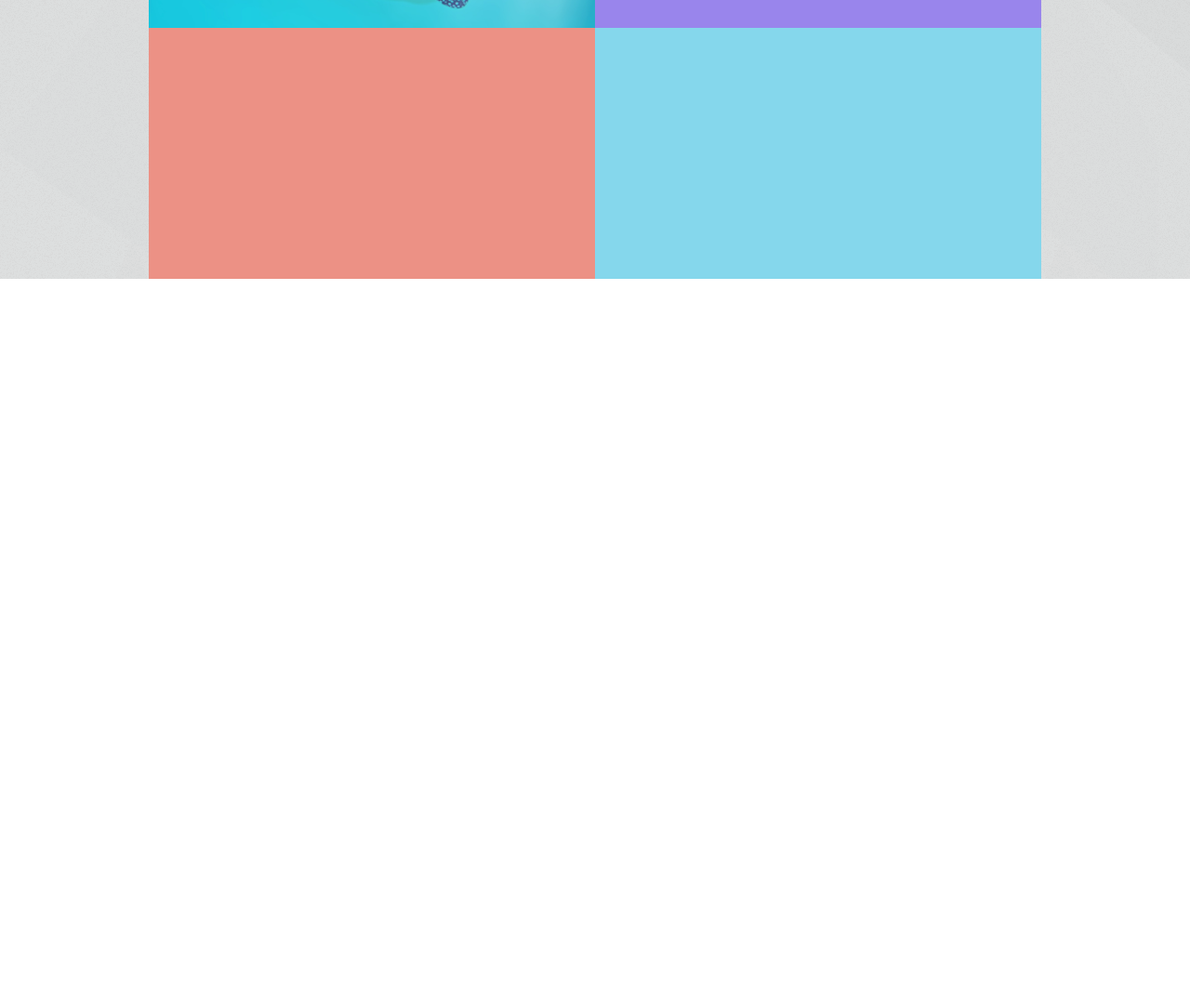
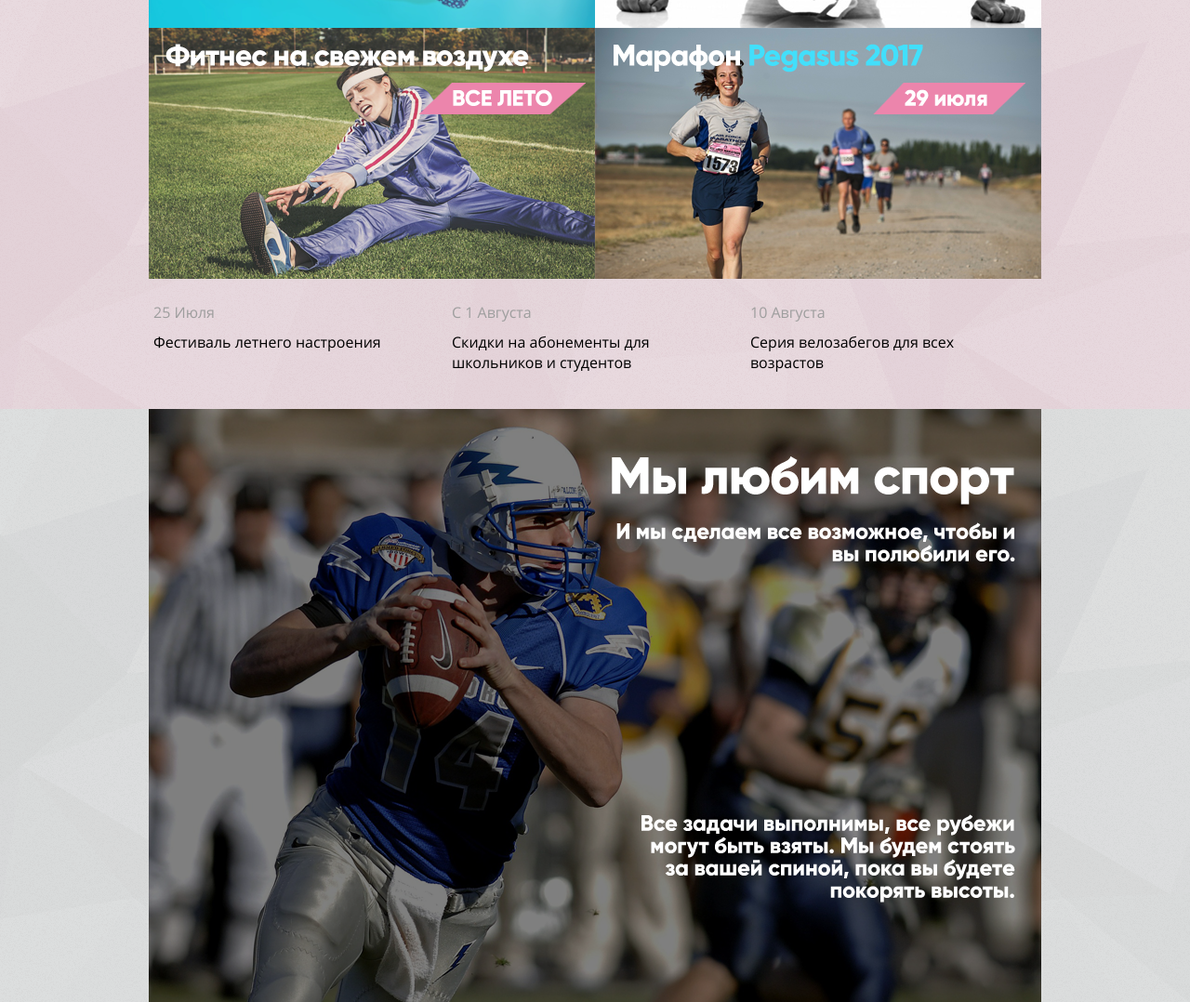
Before and after one commit to vikulovaolya/pegasfitnes, a plain HTML site: page index.html in a window 1280 px wide. Shown: the part 1156-2234 px from the top of the page at 93% size. Before the commit the page ends 1456 px from the top, so only its background shows below. Drawn offline with Linux system fonts and the light colour scheme.

Commit message:
Added some new index graphics

```diff
--- a/css/main.css
+++ b/css/main.css
@@ -57,6 +57,7 @@ nav>div {
 	width: 960px;
 	margin-left: auto;
 	margin-right: auto;
+	/*background-image: url(../images/shattered_pink.png);*/
 }
 
 nav #menu {
@@ -117,8 +118,12 @@ nav #login a {
 	font-size: 120%;
 }
 
-#main {
+.greyback {
 	background-image: url(../images/shattered2X.png);
+}
+
+.pinkback {
+	background-image: url(../images/shattered_pink.png);
 }
 
 #slider {
@@ -155,13 +160,13 @@ nav #login a {
 	height: 270px;
 	width: 480px;
 	margin-left: 480px;
-	background-color: #9985ec;
+	background-image: url(../images/news_block_two.png);
 }
 
 #block_three {
 	height: 270px;
 	width: 480px;
-	background-color: #ec9185;
+	background-image: url(../images/news_block_three.png);
 	float: left;
 }
 
@@ -169,5 +174,65 @@ nav #login a {
 	height: 270px;
 	width: 480px;
 	margin-left: 480px;
-	background-color: #85d7ec;
+	background-image: url(../images/news_block_four.png);
 }
+
+#specline {
+	height: 140px;
+}
+
+.text-news {
+	display: inline-block;
+	height: 140px;
+	width: 317px;
+	font-family: OpenSans, Verdana, Helvetica, sans-serif;
+	vertical-align: middle;
+}
+
+.text-news-date {
+	padding: 25px 5px 0px 5px;
+	margin: 0px;
+	color: #9E9E9E;
+	text-align: left;
+	font-size: 100%;
+}
+
+.text-news-msg {
+	padding: 10px 10px 0px 5px;
+	margin: 0px;
+	text-align: left;
+	font-size: 100%;
+}
+
+div.text-news p.text-news-msg a {
+	color: #000000;
+	text-decoration: none;
+	-webkit-transition-duration: 0.1s;
+	-moz-transition-duration: 0.1s;
+	-o-transition-duration: 0.1s;
+	transition-duration: 0.1s;
+}
+
+div.text-news p.text-news-msg a:hover {
+	color: #EC8591;
+	text-decoration: underline;
+}
+
+#mtvtr {
+	height: 638px;
+	background-image: url(../images/quarterback.png);
+	-webkit-transition-duration: 0.5s;
+	-moz-transition-duration: 0.5s;
+	-o-transition-duration: 0.5s;
+	transition-duration: 0.5s;
+}
+
+#mtvtr:hover {
+	background-image: url(../images/quarterback2.png);
+}
+
+.trans {
+	-webkit-transition-property: background-image;
+	transition-property: background-image;
+	-moz-transition-property: background-image;
+}
--- a/index.html
+++ b/index.html
@@ -24,10 +24,11 @@
 			</div>
 		</div>
 	</nav>
-	<div id="main">
+	<div class="greyback">
 		<div id="slider" class="div-960grid"></div>
+		<div class="pinkback">
+			<div class="div-960grid">
 				<div id="news-title" class="div-960grid">Новости</div>
-		<div class="div-960grid">
 				<div class="news-line">
 					<div id="block_one"></div>
 					<div id="block_two"></div>
@@ -36,7 +37,23 @@
 					<div id="block_three"></div>
 					<div id="block_four"></div>
 				</div>
+				<div class="news-line" id="specline">
+					<div class="text-news">
+						<p class="text-news-date">25 Июля</p>
+						<p class="text-news-msg"><a href="#">Фестиваль летнего настроения</a></p>
 					</div>
+					<div class="text-news">
+						<p class="text-news-date">С 1 Августа</p>
+						<p class="text-news-msg"><a href="#">Скидки на абонементы для школьников и студентов</a></p>
+					</div>
+					<div class="text-news">
+						<p class="text-news-date">10 Августа</p>
+						<p class="text-news-msg"><a href="#">Серия велозабегов для всех возрастов</a></p>
+					</div>
+				</div>
+			</div>
+		</div>
+		<div class="div-960grid " id="mtvtr"></div>
 	</div>
 </body>
 </html>
```
Also changed, not shown: images/news_block_four.png (added), images/news_block_three.png (added), images/news_block_two.png (added), images/quarterback.png (added), images/quarterback2.png (added), images/shattered_pink.png (added). Lines whose indentation alone changed are shown as unchanged.
